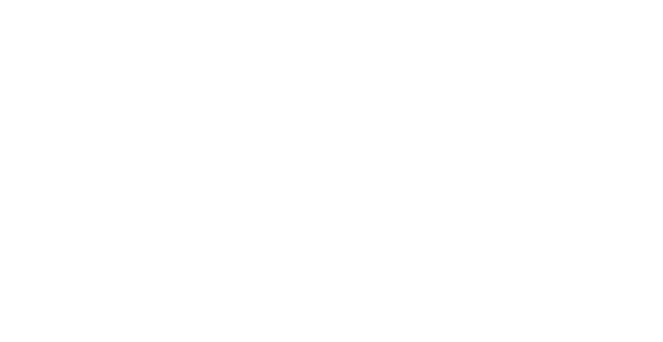
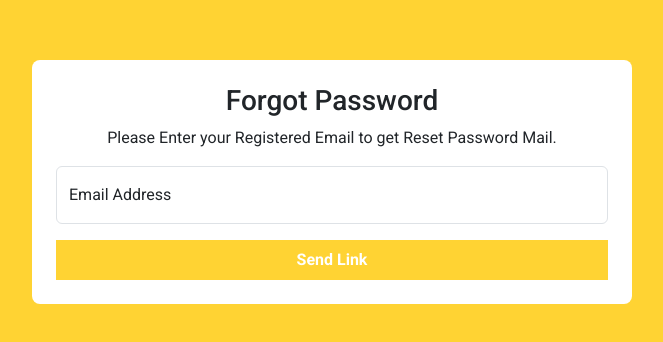
Before and after one commit to ssengar13/E-Commerce-App-Admin-Frontend, a React (Create React App) app: page /forgot-password in a window 1280 px wide. Shown: the part 180-522 px from the top of the page, without its empty margins (308-971 px from the left). Built offline with nearby package versions, Linux system fonts and the light colour scheme.

Commit message:
added login, reset-password, forgot-password pages

```diff
--- /dev/null
+++ b/src/components/CustomInput.js
@@ -0,0 +1,16 @@
+import React from 'react'
+
+const CustomInput = (props) => {
+    const { type, label, i_id, i_class } = props;
+    return (
+        <div className="form-floating mb-3">
+            <input type={type}
+                className={`form-control ${i_class}`}
+                id={i_id}
+                placeholder={label} />
+            <label htmlFor={label}>{label}</label>
+        </div>
+    )
+}
+
+export default CustomInput
--- a/src/pages/Forgotpassword.js
+++ b/src/pages/Forgotpassword.js
@@ -1,11 +1,33 @@
-import React from 'react'
+import React from 'react';
+import CustomInput from '../components/CustomInput';
 
 const Forgotpassword = () => {
     return (
-        <div>
+        <div className='py-5' style={{ background: "#ffd333", minHeight: "100vh" }}>
+            <br />
+            <br />
+            <br />
+            <br />
+            <br />
+            <br />
+            <div className='my-5 bg-white rounded-3 mx-auto p-4'
+                style={{ "width": '600px' }}>
+                <h3 className='text-center'>Forgot Password</h3>
+                <p className='text-center fs-8'>
+                    Please Enter your Registered Email to get Reset Password Mail.
+                </p>
+                <form action="">
+                    <CustomInput type='text' label='Email Address' id='email' />
+                    <button
+                        className='border-0 px-3 py-2 text-white w-100 fw-bold'
+                        style={{ background: "#ffd333" }}
+                        type='submit'>
+                        Send Link
+                    </button>
+                </form>
+            </div>
+        </div>
+    );
+};
 
-        </div>
-    )
-}
-
-export default Forgotpassword
+export default Forgotpassword;
--- a/src/pages/Login.js
+++ b/src/pages/Login.js
@@ -1,8 +1,28 @@
 import React from 'react'
+import CustomInput from '../components/CustomInput'
+import { Link } from 'react-router-dom'
 
 const Login = () => {
     return (
-        <div>
+        <div className='py-5' style={{ "background": "#ffd333", "minHeight": "100vh " }}>
+            <br />
+            <br />
+            <br />
+            <br />
+            <br />
+            <br />
+            <div className='my-5 bg-white rounded-3 mx-auto p-4' style={{ "width": '600px' }}>
+                <h3 className='text-center'>Login</h3>
+                <p className='text-center'>Login to your Account to Continue.</p>
+                <form action="">
+                    <CustomInput type='text' label='Email Address' id='email' />
+                    <CustomInput type='password' label='Password' id='password' />
+                    <div className='text-end'>
+                        <Link to='/forgot-password'>Forgot Password?</Link>
+                    </div>
+                    <Link to='/admin' className='border-0 mt-4 px-3 py-2 text-white w-100 fw-bold text-center text-decoration-none fs-6' style={{ "background": "#ffd333" }} type='submit'>Login</Link>
+                </form>
+            </div>
         </div>
     )
 }
--- a/src/pages/Resetpassword.js
+++ b/src/pages/Resetpassword.js
@@ -1,11 +1,33 @@
-import React from 'react'
+import React from 'react';
+import CustomInput from '../components/CustomInput';
 
 const Resetpassword = () => {
     return (
-        <div>
+        <div className='py-5' style={{ background: "#ffd333", minHeight: "100vh" }}>
+            <br />
+            <br />
+            <br />
+            <br />
+            <br />
+            <br />
+            <div className='my-5 bg-white rounded-3 mx-auto p-4' style={{ "width": '600px' }}>
+                <h3 className='text-center'>Reset Password</h3>
+                <p className='text-center fs-8'>
+                    Please Enter your new Password.
+                </p>
+                <form action="">
+                    <CustomInput type='password' label='New Password' id='password' />
+                    <CustomInput type='password' label='Confirm Password' id='confirm-password' />
+                    <button
+                        className='border-0 px-3 py-2 text-white w-100 fw-bold'
+                        style={{ background: "#ffd333" }}
+                        type='submit'>
+                        Reset Password
+                    </button>
+                </form>
+            </div>
+        </div>
+    );
+};
 
-        </div>
-    )
-}
-
-export default Resetpassword
+export default Resetpassword;
```
